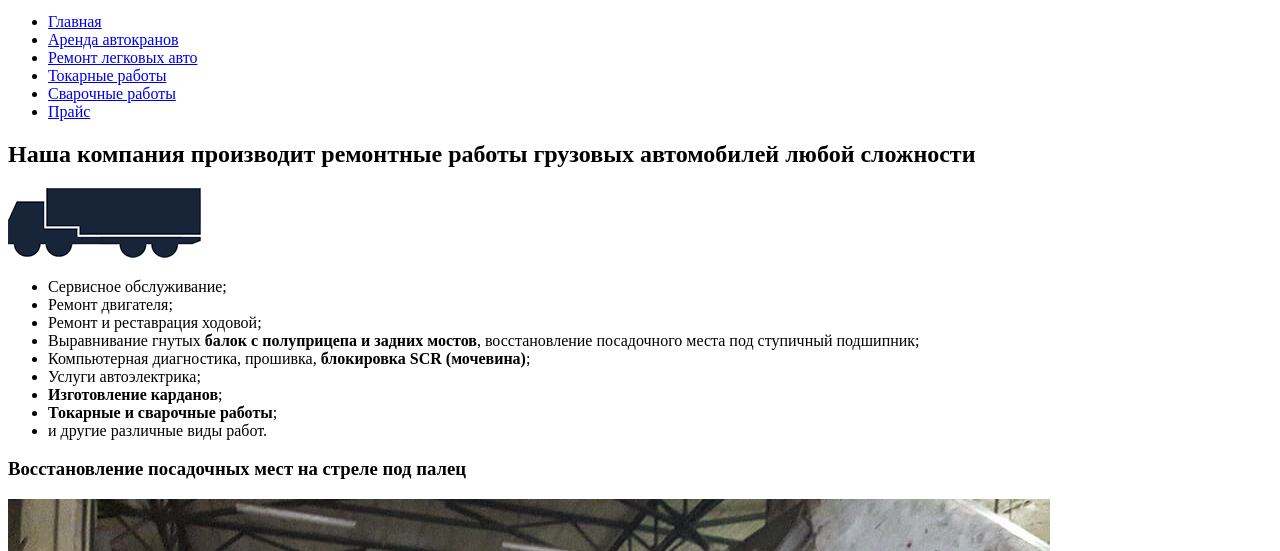
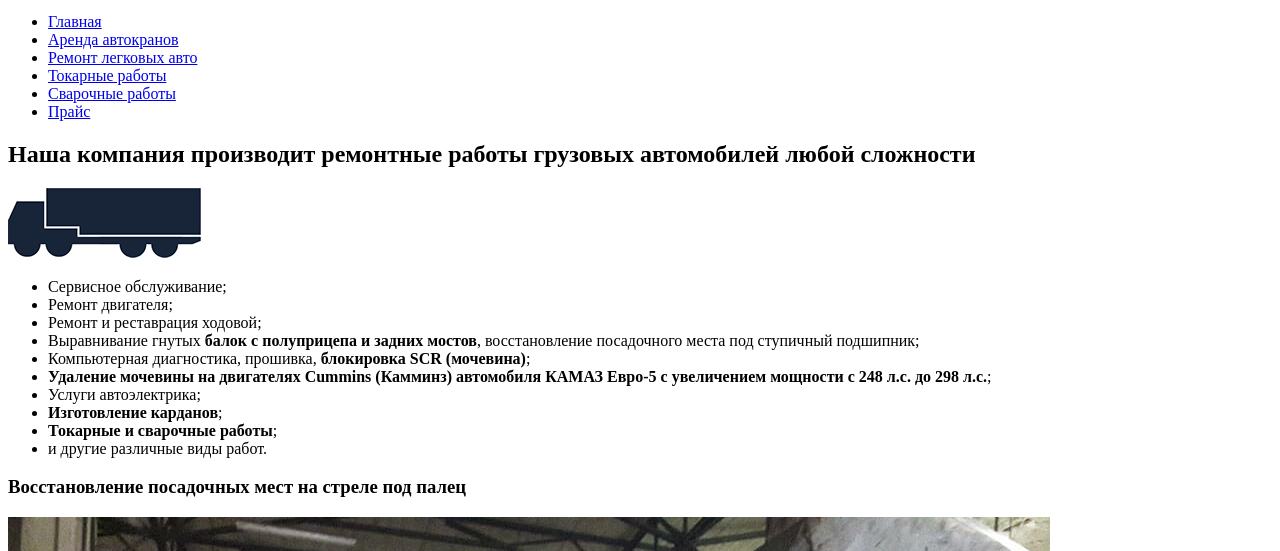
Before and after one commit to Odlopez/mss, a website with bundled scripts: page source/truck-repair.html in a window 1280 px wide. Shown: the part 249-800 px from the top of the page. Built offline with nearby package versions, Linux system fonts and the light colour scheme.

Commit message:
Какие-то изменения.

```diff
--- a/package.json
+++ b/package.json
@@ -58,12 +58,14 @@
     "node": "8.11"
   },
   "dependencies": {
+    "@babel/polyfill": "^7.0.0",
     "del": "^3.0.0",
     "gulp-better-rollup": "^3.3.0",
     "gulp-htmlmin": "^4.0.0",
     "gulp-rename": "^1.4.0",
     "gulp-sourcemaps": "^2.6.4",
-    "rollup-plugin-node-resolve": "^3.4.0",
-    "@babel/polyfill": "^7.0.0"
+    "natives": "^1.1.6",
+    "node-sass": "^4.11.0",
+    "rollup-plugin-node-resolve": "^3.4.0"
   }
 }
--- a/source/truck-repair.html
+++ b/source/truck-repair.html
@@ -67,6 +67,7 @@
         <li class="list-works__item">Ремонт и реставрация ходовой;</li>
         <li class="list-works__item">Выравнивание гнутых <strong>балок с полуприцепа и задних мостов</strong>, восстановление посадочного места под ступичный подшипник;</li>
         <li class="list-works__item">Компьютерная диагностика, прошивка, <strong>блокировка SCR (мочевина)</strong>;</li>
+        <li class="list-works__item"><strong>Удаление мочевины на двигателях Cummins (Камминз) автомобиля КАМАЗ Евро-5 с увеличением мощности с 248 л.с. до 298 л.с.</strong>;</li>
         <li class="list-works__item">Услуги автоэлектрика;</li>
         <li class="list-works__item"><strong>Изготовление карданов</strong>;</li>
         <li class="list-works__item"><strong>Токарные и сварочные работы</strong>;</li>
```
Also changed, not shown: source/cars.html (+1 -0 lines), 1 other file.
